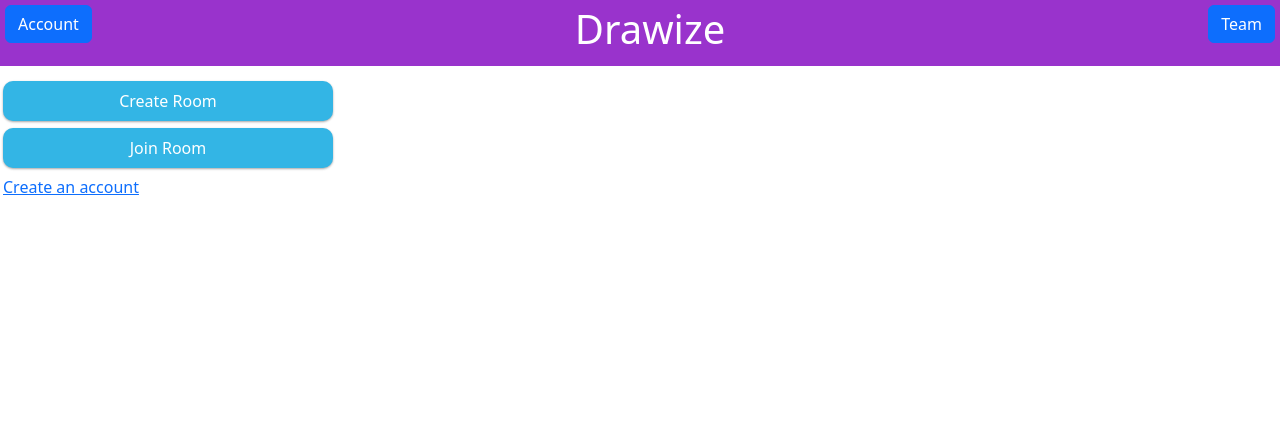
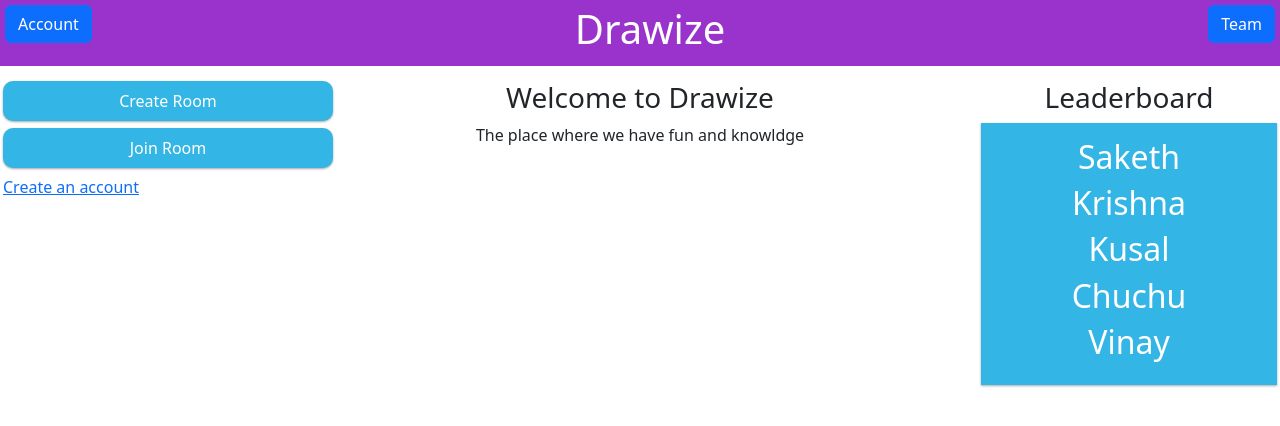
Before and after one commit to KusalG05/Theen-Titans, a website: page index.html in a window 1280 px wide. Drawn offline with nearby package versions, Linux system fonts and the light colour scheme.

Commit message:
lobby trial2

```diff
--- a/index.html
+++ b/index.html
@@ -42,6 +42,20 @@
                 <h1 class="test"></h1>
             </div>
         </div>
+        <div class="col-6 col-s-9">
+          <h3 style="text-align: center">Welcome to Drawize</h3>
+          <p style="text-align:center">The place where we have fun and knowldge</p>
+        </div>
+        <div class="col-3 col-s-12">
+          <h3 style="text-align:center">Leaderboard</h3>
+          <div class="aside">
+            <h2>Saketh</h2>
+            <h2>Krishna</h2>
+            <h2>Kusal</h2>
+            <h2>Chuchu</h2>
+            <h2>Vinay</h2>
+          </div>
+        </div>
       </div>
 </body>
 <script src="https://cdn.jsdelivr.net/npm/bootstrap@5.2.2/dist/js/bootstrap.bundle.min.js" integrity="sha384-OERcA2EqjJCMA+/3y+gxIOqMEjwtxJY7qPCqsdltbNJuaOe923+mo//f6V8Qbsw3" crossorigin="anonymous"></script>
--- a/index.js
+++ b/index.js
@@ -16,14 +16,18 @@ function open2(){
     open2.classList.add("lobby_present");
 }
 // const socket=io();
-// var open2=document.getElementById("lobby");
+var open2=document.getElementById("lobby");
 // function open1(){
 //     open2.classList.add("lobby_present");
 // }
 
-// function close1(){
-//     open2.classList.remove("lobby_present");
-// }
+function close1(){
+    open2.classList.remove("lobby_present");
+    document.getElementById("room_code").innerHTML="Your room Code is: ";
+}
+function close2(){
+
+}
 // //--------------------------play-------------------------
 // var input = document.getElementById("myInput");
 
```
Also changed, not shown: app.js (line endings or trailing spaces).
